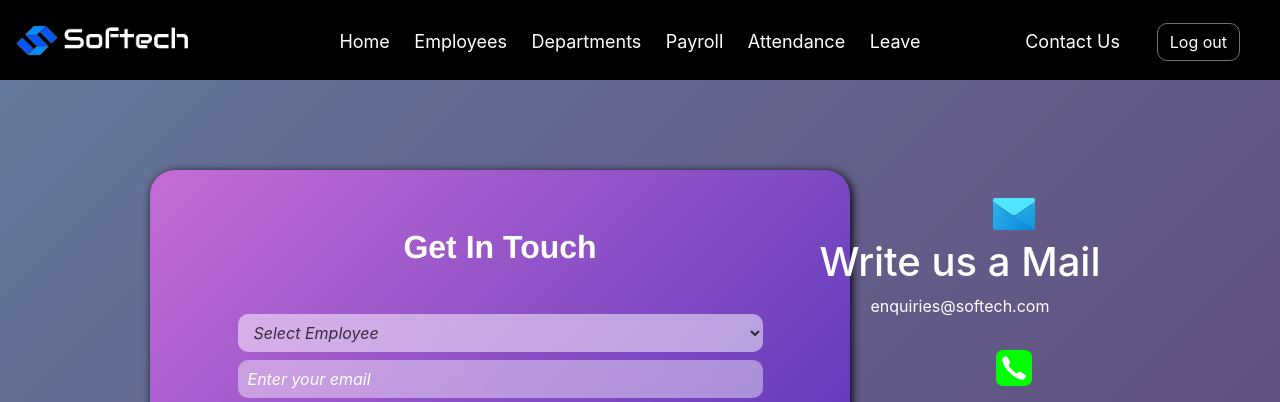
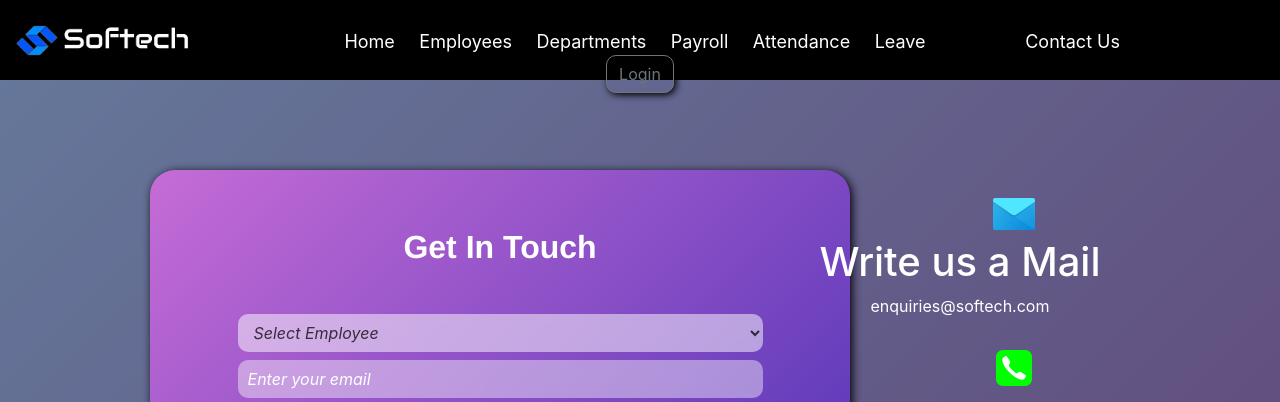
Before and after one commit to ShariqueReza/Employee_Management_System, a Django app: page /contactus in a window 1280 px wide. Shown: the top 402 px of the page. Run offline with Django 5.2, Linux system fonts and the light colour scheme; data comes from the database, SQL or seed files in the repository; both versions use the stored data as it was after the commit; some libraries are stand-ins or nearby versions.

Commit message:
used login & logout in base.html

```diff
--- a/app/templates/base_template/base.html
+++ b/app/templates/base_template/base.html
@@ -24,7 +24,21 @@
                                 <li><a href="{% url "attendance" %}">Attendance</a></li>
                                 <li><a href="{% url "leave" %}">Leave</a></li>
                                 <li style="float: right; position: absolute; right: 150px;"><a href="{% url "contactus" %}">Contact Us</a></li>
-                                <li><a href="index.html"><button id="logout" class="btn btn-outline-secondary">Log out</button></a></li>
+                                {% if user.is_authenticated %}
+                                <li><form method="post" action="{% url 'logout' %}">
+                                  {% csrf_token %}
+                                  <button id="logout" class="btn btn-outline-secondary">
+                                    Log out
+                                  </button>
+                                </form></li>
+                                {% else %}
+                                <li><form method="post" action="{% url 'login' %}">
+                                  {% csrf_token %}
+                                  <button id="login" class="btn btn-outline-secondary">
+                                    Login
+                                  </button>
+                                </form></li>
+                                {% endif %}
                             </ul>
                         </nav>
                     </div>
--- a/app/templates/registration/login.html
+++ b/app/templates/registration/login.html
@@ -6,7 +6,7 @@
     <meta name="viewport" content="width=device-width, initial-scale=1.0" />
     <title>Login Page</title>
     <link rel="stylesheet" href="css/style.css"/>
-    <link rel="stylesheet" href="css/login.css"/>
+    <link rel="stylesheet" href="{% static 'app/CSS_Files/login.css' %}">
     <link rel="stylesheet" href="https://maxcdn.bootstrapcdn.com/bootstrap/4.5.2/css/bootstrap.min.css"/>
     <link href="https://cdnjs.cloudflare.com/ajax/libs/font-awesome/5.15.4/css/all.min.css" rel="stylesheet">
   </head>
@@ -63,6 +63,6 @@
     <script src="js/bootstrap.bundle.min.js"></script>
     <script src="https://code.jquery.com/jquery-3.6.0.min.js"></script>
     <script src="https://cdnjs.cloudflare.com/ajax/libs/popper.js/1.16.0/umd/popper.min.js"></script>
-    <script src="./JS/Login.js"></script>
+    <script src="{% static "app/JS_files/Login.js" %}"></script>
   </body>
 </html>
```
Also changed, not shown: db.sqlite3.
